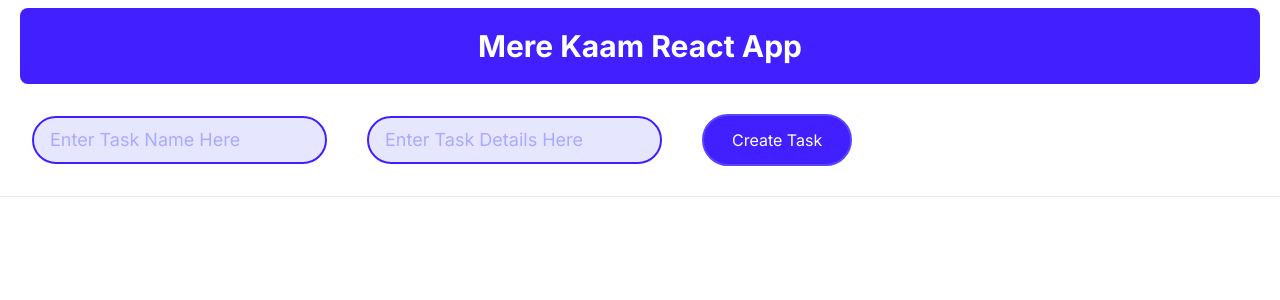
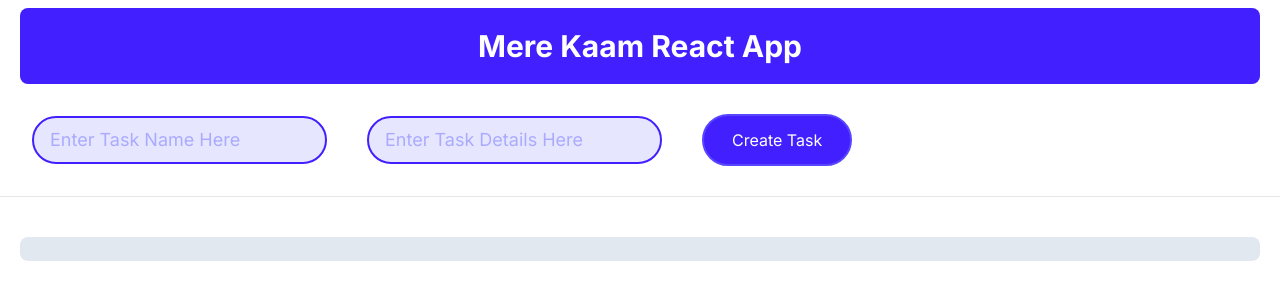
Before and after one commit to iamrohitkandpal/Mere-Kaam-React-App, a Next.js app: page / in a window 1280 px wide. Shown: the top 300 px of the page. Built offline with nearby package versions, Linux system fonts and the light colour scheme.

Commit message:
Almost Done Building this Basic App

```diff
--- a/app/page.js
+++ b/app/page.js
@@ -8,12 +8,20 @@ const page = () => {
   const [mainTask, setMainTask] = useState([""])
   const submitHandler = (e)=>{
     e.preventDefault();
-    console.log(name);
-    console.log(details);
+    setMainTask([...mainTask, {name, details}]);
+
     setName("");
     setDetails("");
+    console.log(mainTask);
   }
 
+  let renderTask = <h2>No Task Available</h2>
+  renderTask = mainTask.map((task, i)=>{
+    return <div className='content-center rounded-md w-72 py-3 px-6 mx-2 '>
+      <h5 className='font-semibold'>{task.name}</h5>
+      <h6>{task.details}</h6>
+    </div>
+  })
   return (
     <>
       <h1 className='mt-2 rounded-lg mx-5 bg-[#421fff] text-center text-white font-bold text-3xl py-5'>Mere Kaam React App</h1>
@@ -32,7 +40,9 @@ const page = () => {
         <button className='bg-[#421fff] text-white px-7 py-3 border-2 rounded-full border-[#5845ff]'>Create Task</button>
       </form>
       <hr />
-      <div className=''></div>
+      <div className='mx-5 my-10 rounded-lg bg-slate-200'>
+        <ul className='flex flex-row flex-wrap gap-5'>{renderTask}</ul>
+      </div>
     </>
   )
 }
```
